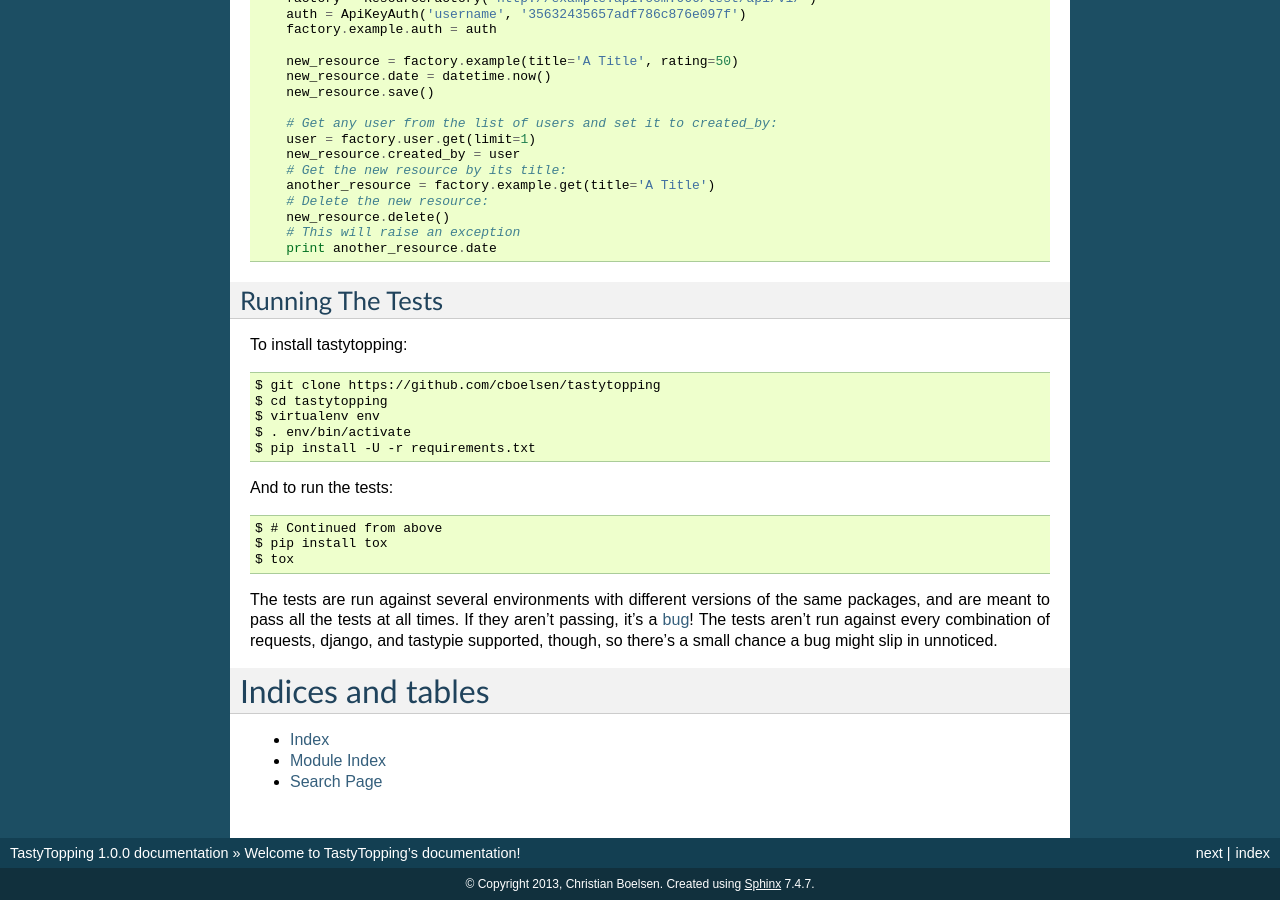
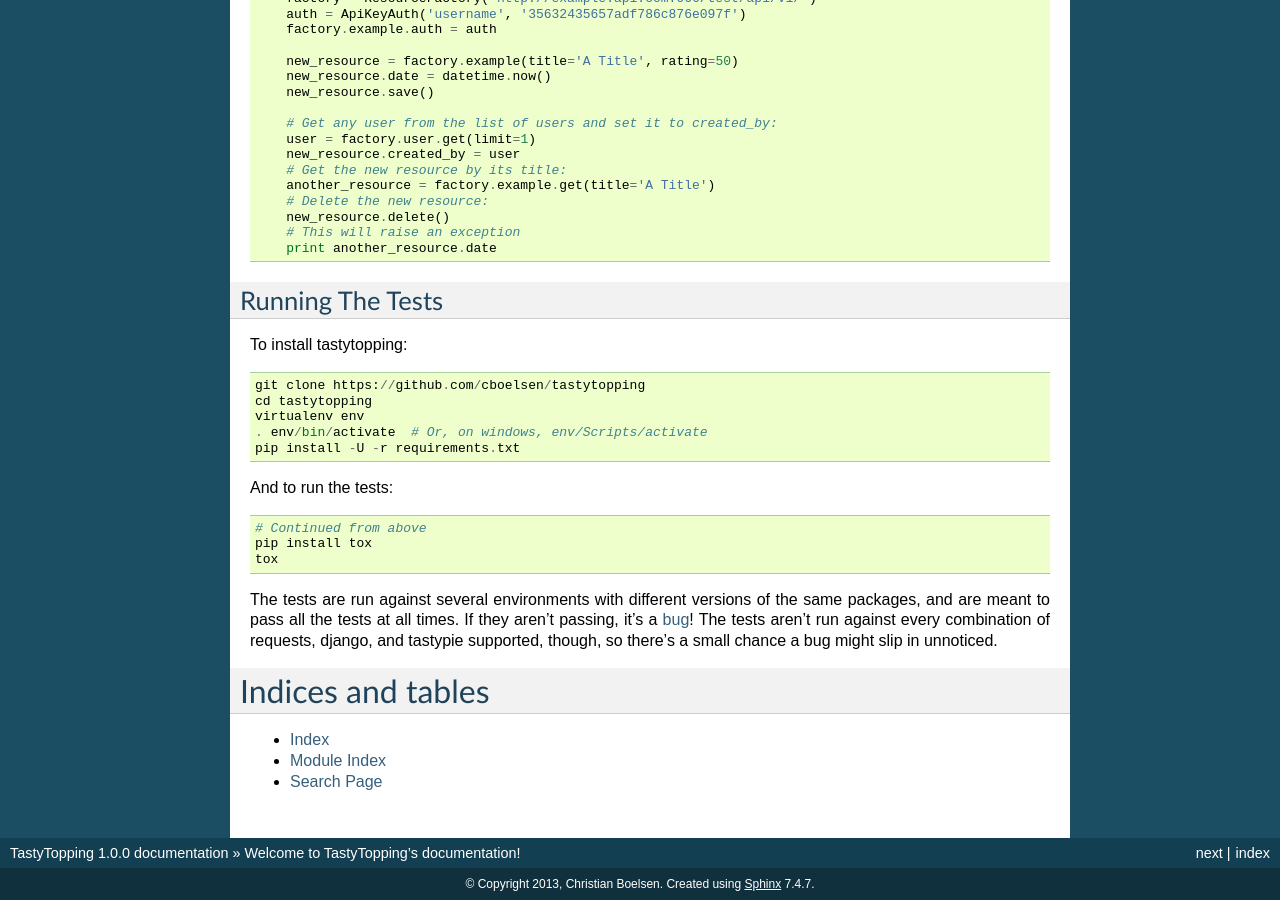
Before and after one commit to cboelsen/tastytopping, a Sphinx documentation site: the page built from docs/index.rst, in a window 1280 px wide and 900 px high, scrolled down 2072 px. Built offline with Sphinx 7.4.7, drawn with Linux system fonts in a browser that asks for light colours; some of the changed text lies outside the part shown.

```diff
--- a/docs/index.rst
+++ b/docs/index.rst
@@ -159,19 +159,19 @@ To install tastytopping:
 
 ::
 
-    $ git clone https://github.com/cboelsen/tastytopping
-    $ cd tastytopping
-    $ virtualenv env
-    $ . env/bin/activate
-    $ pip install -U -r requirements.txt
+    git clone https://github.com/cboelsen/tastytopping
+    cd tastytopping
+    virtualenv env
+    . env/bin/activate  # Or, on windows, env/Scripts/activate
+    pip install -U -r requirements.txt
 
 And to run the tests:
 
 ::
 
-    $ # Continued from above
-    $ pip install tox
-    $ tox
+    # Continued from above
+    pip install tox
+    tox
 
 The tests are run against several environments with different versions of the
 same packages, and are meant to pass all the tests at all times. If they aren't
```
Also changed, not shown: other parts of docs/index.rst (+4 -4 lines), README.rst (+6 -4 lines), 4 other files.
